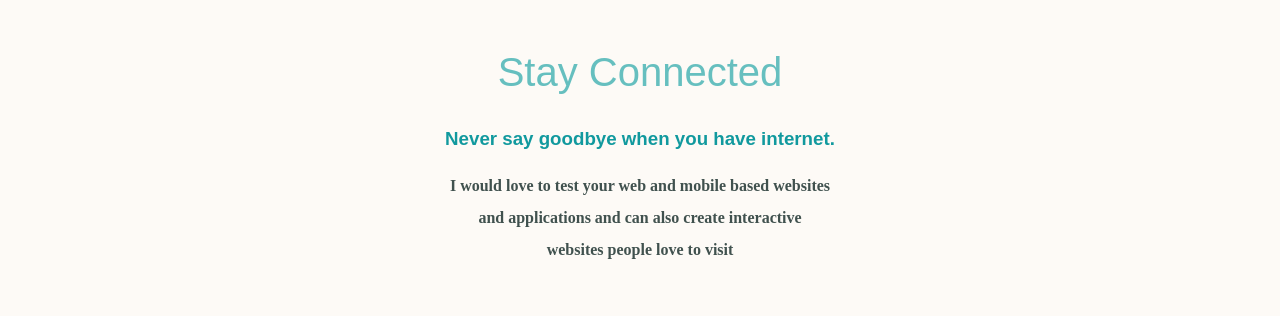
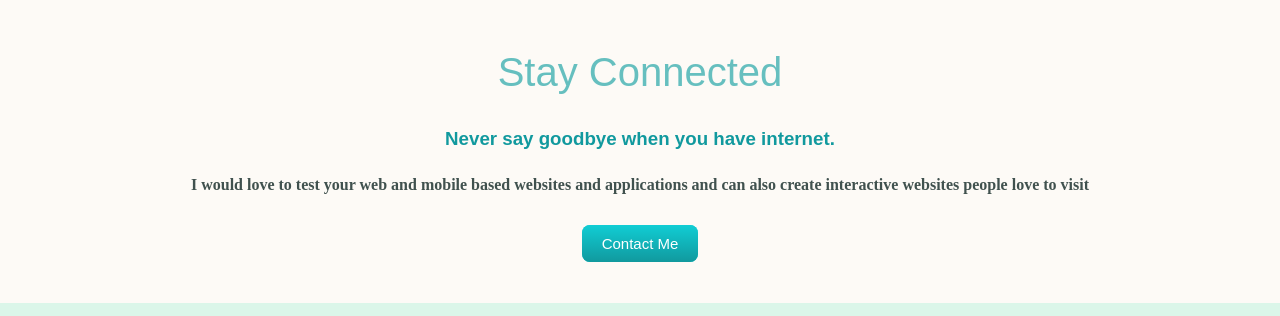
Before and after one commit to WaqarArif28/Web-Development-SQA, a plain HTML site: page index.html in a window 1280 px wide. Shown: the part 1967-2283 px from the top of the page. Drawn offline with Linux system fonts and the light colour scheme.

Commit message:
Add files via upload

```diff
--- a/styles.css
+++ b/styles.css
@@ -42,11 +42,6 @@ hr{
   font-family: 'Montserrat', sans-serif;
   color: #11999E;
   font-weight: normal;
-}
-
-.Contact-message{
-  width: 30%;
-  margin: 20px auto 50px auto;
 }
 
 .contact-info
```
